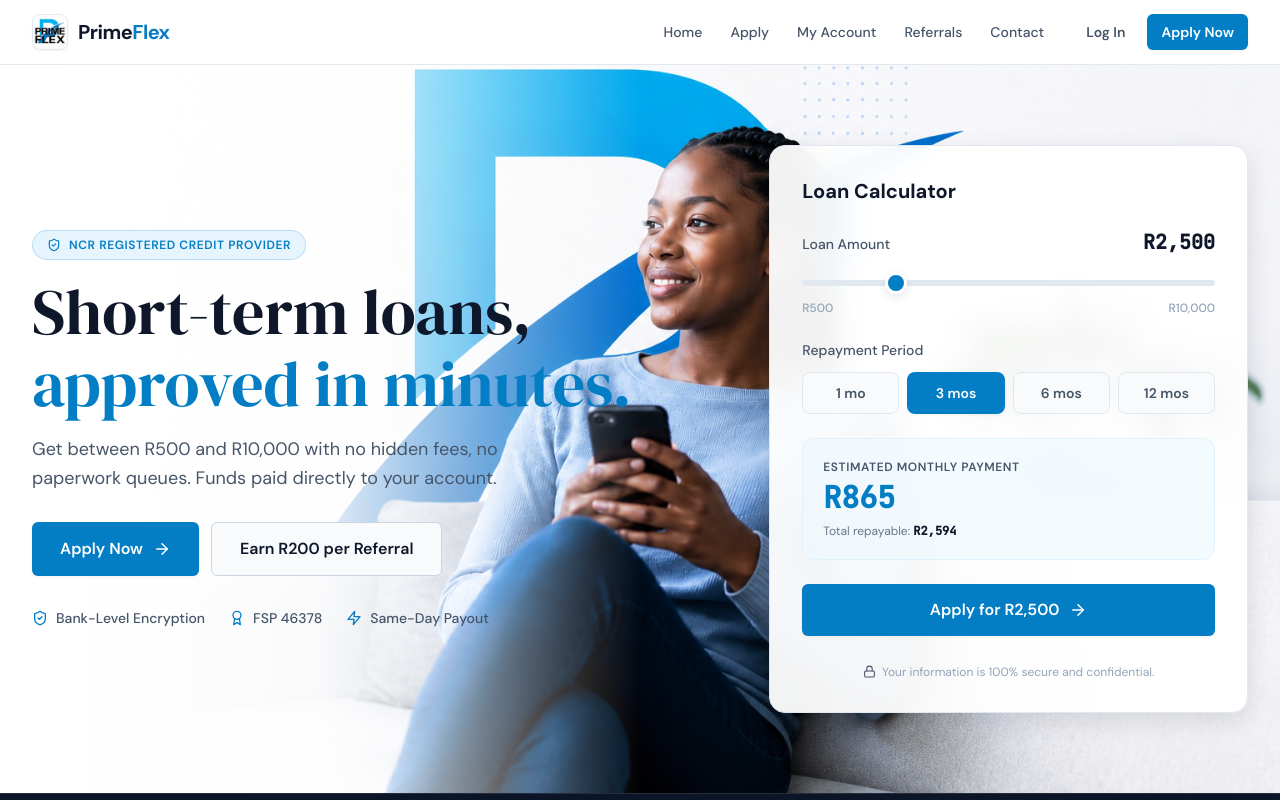
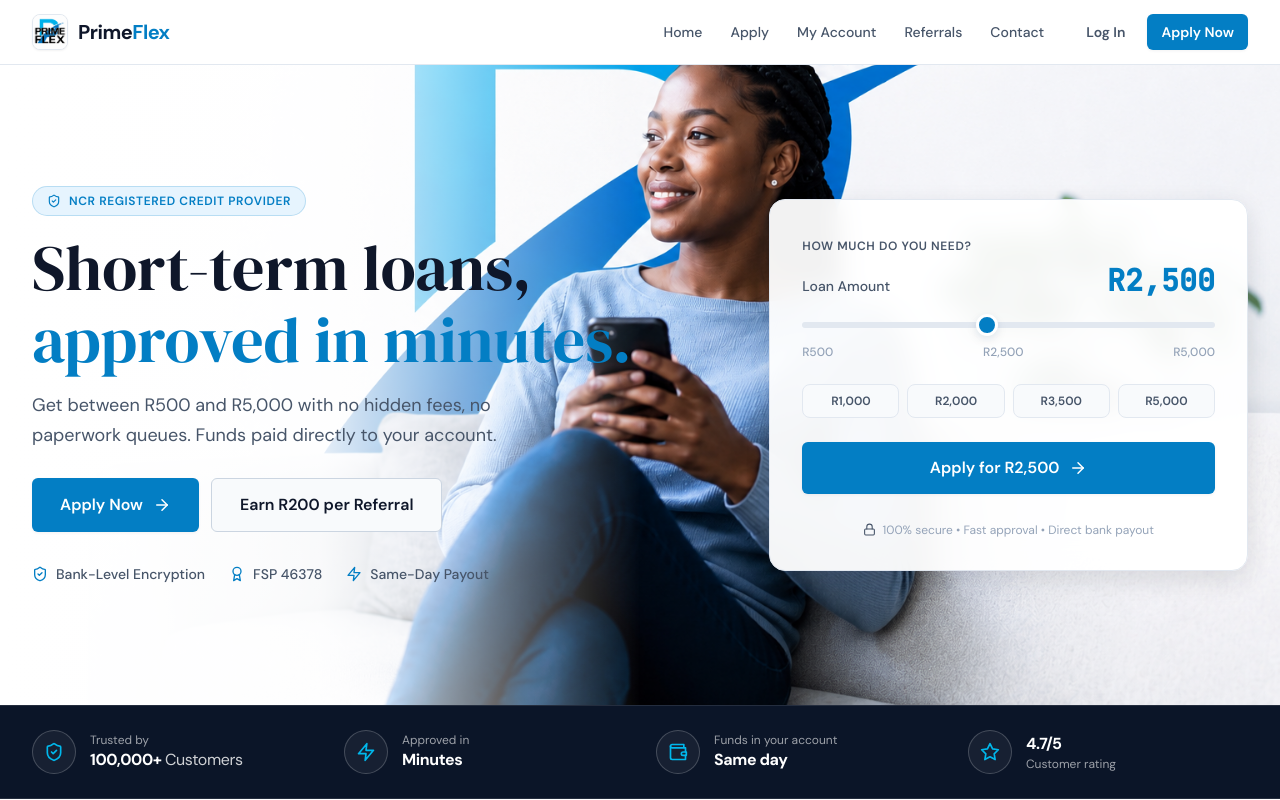
Before and after one commit to PerplexedEra/FLEXPRIME2, a Next.js app: page / in a window 1280 px wide. Shown: the top 800 px of the page. Built offline with nearby package versions, Linux system fonts and the light colour scheme.

Commit message:
feat: simplify hero section loan amount selector to max R5000 and direct apply

```diff
--- a/src/app/page.tsx
+++ b/src/app/page.tsx
@@ -67,9 +67,6 @@
 
 export default function Home() {
   const [loanAmount, setLoanAmount] = useState(2500)
-  const [loanTerm, setLoanTerm] = useState(3)
-
-  const monthlyPayment = loanAmount / loanTerm + (loanAmount * 0.15) / 12
 
   return (
     <div className="min-h-screen flex flex-col bg-ground">
@@ -123,7 +120,7 @@
                   </h1>
 
                   <p className="text-lg text-secondary leading-relaxed max-w-lg">
-                    Get between R500 and R10,000 with no hidden fees, no
+                    Get between R500 and R5,000 with no hidden fees, no
                     paperwork queues. Funds paid directly to your account.
                   </p>
                 </div>
@@ -156,28 +153,27 @@
                 </div>
               </div>
 
-              {/* Right: calculator */}
+              {/* Right: quick amount selector */}
               <div className="lg:col-span-6 xl:col-span-5">
                 <Card className="p-6 sm:p-8 bg-white/95 backdrop-blur-md shadow-elevated border border-hairline-light rounded-2xl" hover={false}>
-                  <h2 className="text-subheading font-bold text-ink mb-6">
-                    Loan Calculator
-                  </h2>
-
                   <div className="space-y-6">
-                    {/* Loan amount */}
                     <div>
-                      <div className="flex justify-between items-baseline mb-3">
-                        <label className="text-sm font-medium text-secondary">
+                      <span className="text-xs font-semibold uppercase tracking-wider text-secondary">
+                        How much do you need?
+                      </span>
+                      <div className="flex justify-between items-baseline mt-1 mb-3">
+                        <span className="text-sm font-medium text-secondary">
                           Loan Amount
-                        </label>
-                        <span className="currency text-xl text-ink font-bold">
+                        </span>
+                        <span className="currency text-3xl text-primary font-bold">
                           {formatCurrency(loanAmount)}
                         </span>
                       </div>
+
                       <input
                         type="range"
                         min="500"
-                        max="10000"
+                        max="5000"
                         step="100"
                         value={loanAmount}
                         onChange={(e) =>
@@ -185,60 +181,39 @@
                         }
                         className="w-full"
                       />
-                      <div className="flex justify-between text-xs text-tertiary mt-1.5 font-medium">
+                      <div className="flex justify-between text-xs text-tertiary mt-2 font-medium">
                         <span>R500</span>
-                        <span>R10,000</span>
+                        <span>R2,500</span>
+                        <span>R5,000</span>
                       </div>
                     </div>
 
-                    {/* Loan term */}
-                    <div>
-                      <label className="block text-sm font-medium text-secondary mb-3">
-                        Repayment Period
-                      </label>
+                    {/* Quick amount chips */}
                     <div className="grid grid-cols-4 gap-2">
-                        {[1, 3, 6, 12].map((term) => (
+                      {[1000, 2000, 3500, 5000].map((amount) => (
                         <button
-                            key={term}
-                            onClick={() => setLoanTerm(term)}
-                            className={`py-2.5 rounded-lg text-sm font-semibold transition-all duration-150 ${
-                              loanTerm === term
+                          key={amount}
+                          type="button"
+                          onClick={() => setLoanAmount(amount)}
+                          className={`py-2 rounded-lg text-xs font-semibold transition-all duration-150 ${
+                            loanAmount === amount
                               ? 'bg-primary text-white shadow-card'
                               : 'bg-ground text-secondary hover:bg-surface-alt border border-hairline-light'
                           }`}
                         >
-                            {term} {term === 1 ? 'mo' : 'mos'}
+                          {formatCurrency(amount)}
                         </button>
                       ))}
                     </div>
-                    </div>
 
-                    {/* Result */}
-                    <div className="bg-sky-50/70 rounded-xl p-5 border border-sky-100">
-                      <div className="flex items-baseline justify-between mb-1">
-                        <span className="text-xs font-semibold text-secondary uppercase tracking-wider">
-                          Estimated monthly payment
-                        </span>
-                      </div>
-                      <p className="currency text-3xl text-ink font-bold text-primary">
-                        {formatCurrency(Math.round(monthlyPayment))}
-                      </p>
-                      <p className="text-xs text-secondary/80 mt-2">
-                        Total repayable:{' '}
-                        <span className="currency font-semibold text-ink">
-                          {formatCurrency(Math.round(monthlyPayment * loanTerm))}
-                        </span>
-                      </p>
-                    </div>
-
-                    <Button href="/apply" className="w-full" size="lg">
+                    <Button href={`/apply?amount=${loanAmount}`} className="w-full" size="lg">
                       Apply for {formatCurrency(loanAmount)}
                       <ArrowRight size={18} />
                     </Button>
 
                     <div className="flex items-center justify-center gap-1.5 text-xs text-tertiary pt-1">
                       <Lock size={13} className="text-secondary flex-shrink-0" />
-                      <span>Your information is 100% secure and confidential.</span>
+                      <span>100% secure • Fast approval • Direct bank payout</span>
                     </div>
                   </div>
                 </Card>
```
Lines whose indentation alone changed are shown as unchanged.
